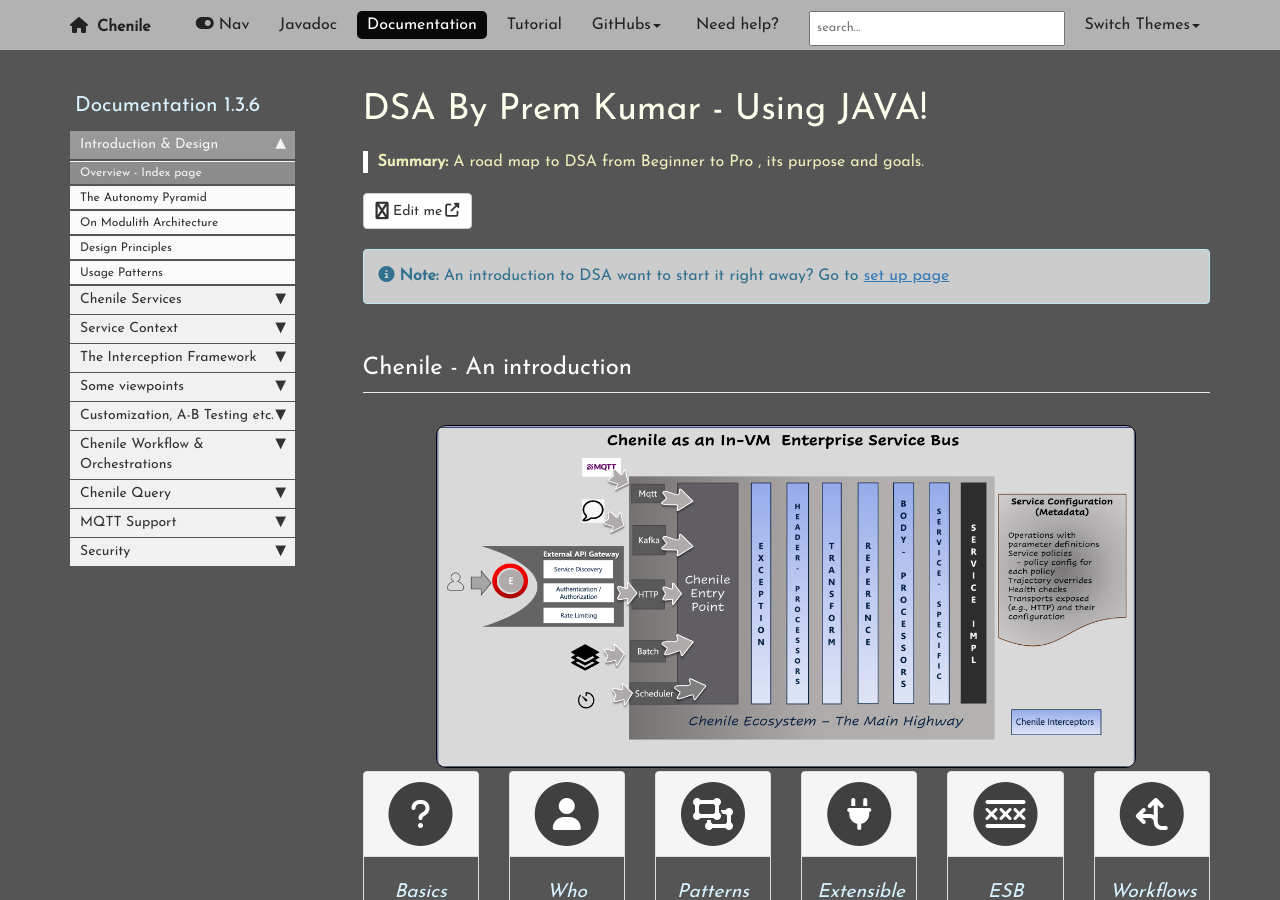
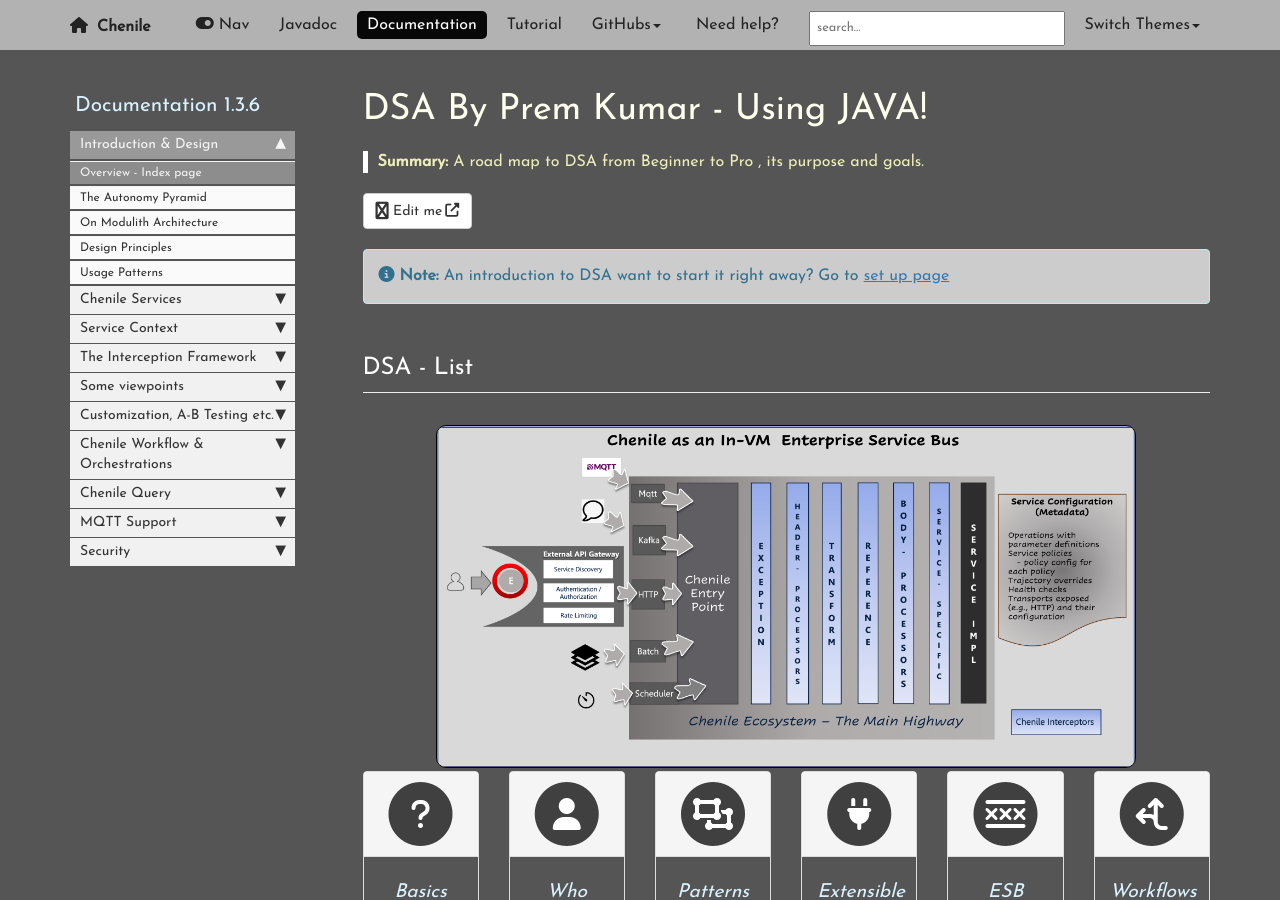
Before and after one commit to CherupallyPremkumar/cherupallypremkumar.github.io, a Jekyll site: the page built from index.html, in a window 1280 px wide and 900 px high. Built offline with Jekyll 4.4.1, drawn with Linux system fonts in a browser that asks for light colours; comment, search, counter and statistics services are not loaded.

Commit message:
Update index.html

```diff
--- a/index.html
+++ b/index.html
@@ -11,7 +11,7 @@
 
 <div class="row">
     <div class="col-lg-12">
-        <h2 class="page-header">Chenile - An introduction</h2>
+        <h2 class="page-header">DSA - List</h2>
     </div>
     <div class="col-lg-12 div-hero-img">
         <a href='/images/chenile/chenile-esb.png' title='click to view in a new tab' target='hero-img'><img class='hero-img'  src='/images/chenile/chenile-esb.png' /></a>
```
